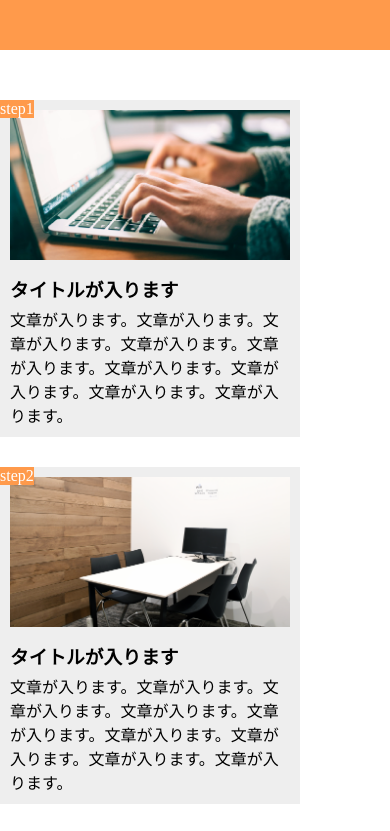
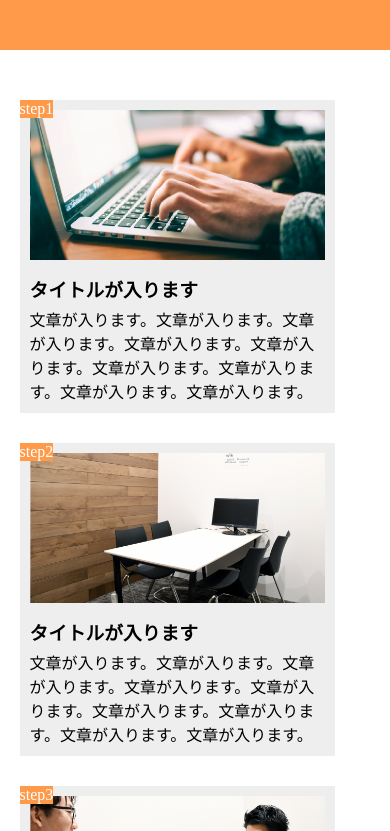
Before and after one commit to fukamaru97/KADAI1, a plain HTML site: page index.html in a window 390 px wide. Shown: the top 831 px of the page. Drawn offline with Linux system fonts and the light colour scheme.

Commit message:
[Finish] 1-10

```diff
--- a/style.css
+++ b/style.css
@@ -72,13 +72,13 @@ footer {
   }
 
   main {
-    width: 100%;
+    width: 90%;
     margin: 50px auto;
     display: block;
   }
 
   .step-box {
-    width: 300px;
+    width: 90%;
     margin-bottom: 30px;
     padding: 10px;
     position: relative;
```
